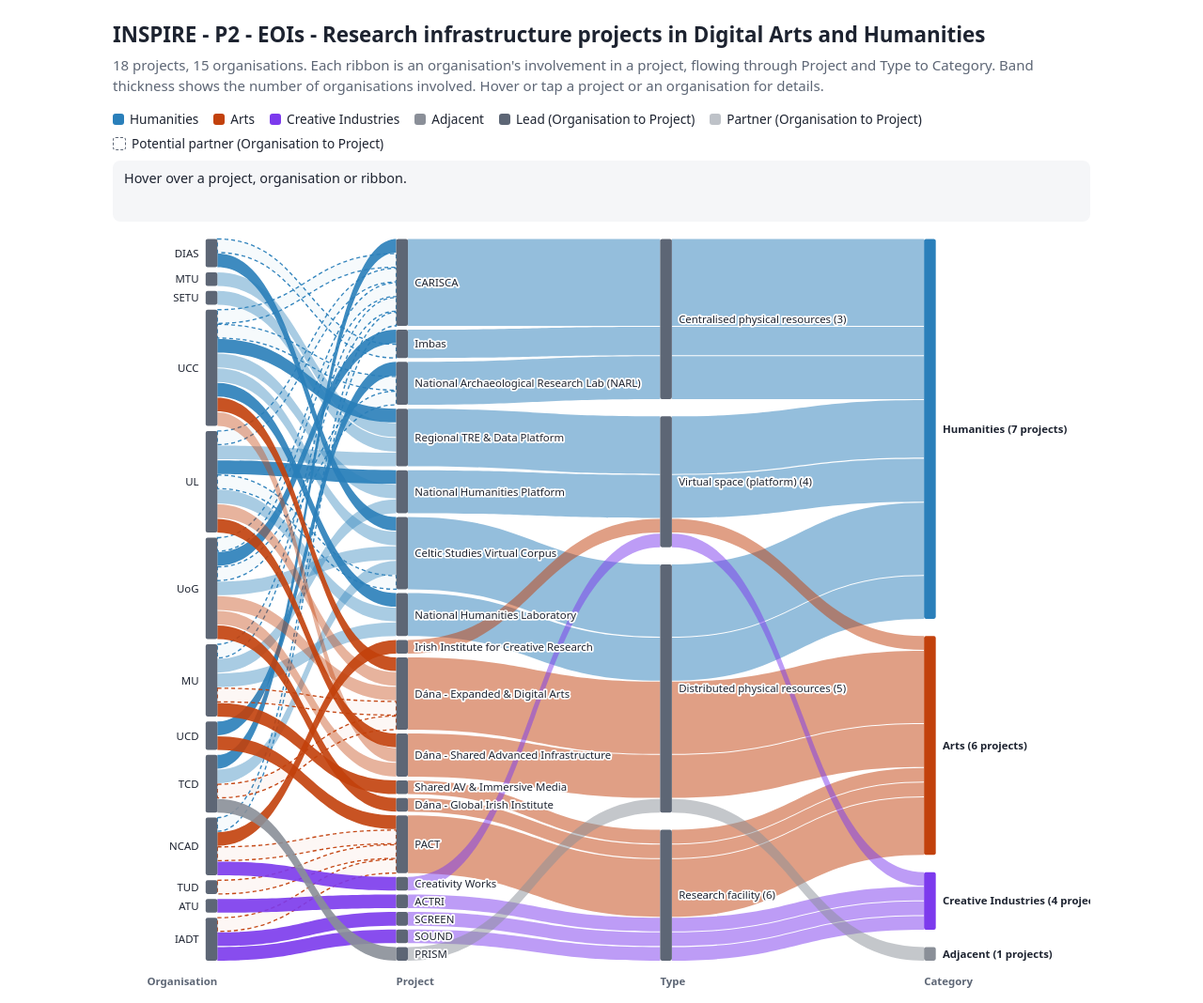
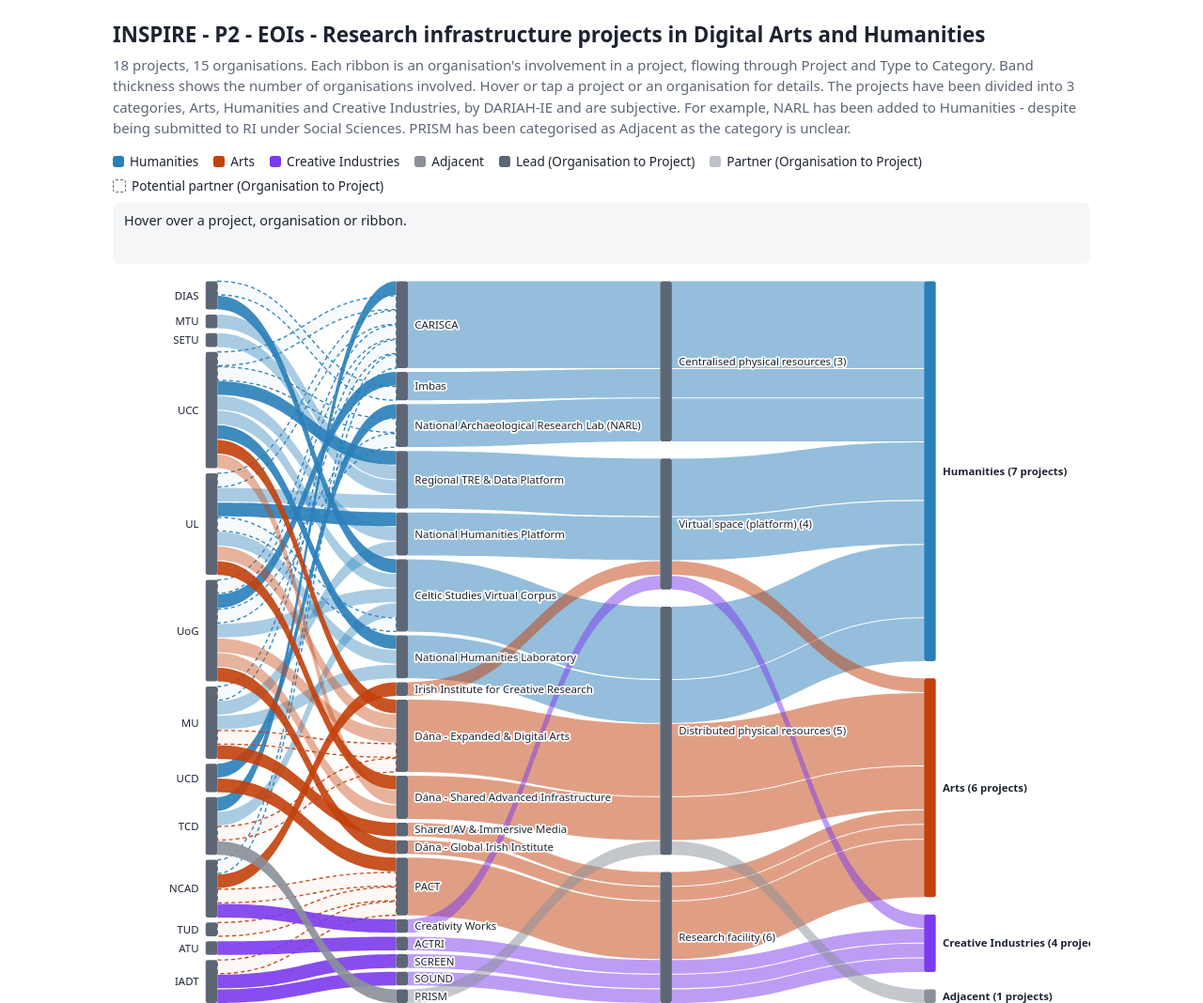
Before and after one commit to joanymurphy-dariahie/INSPIRE-P2-EOI-DAH, a plain HTML site: page index.html in a window 1280 px wide. Shown: the top 1068 px of the page at 94% size. Drawn offline with Linux system fonts and the light colour scheme.

Commit message:
Add files via upload

```diff
--- a/index.html
+++ b/index.html
@@ -30,7 +30,7 @@ td.n,th.n{text-align:center}
 <body>
 <main>
 <h1>INSPIRE - P2 - EOIs - Research infrastructure projects in Digital Arts and Humanities</h1>
-<p class="sub">18 projects, 15 organisations. Each ribbon is an organisation's involvement in a project, flowing through Project and Type to Category. Band thickness shows the number of organisations involved. Hover or tap a project or an organisation for details.</p>
+<p class="sub">18 projects, 15 organisations. Each ribbon is an organisation's involvement in a project, flowing through Project and Type to Category. Band thickness shows the number of organisations involved. Hover or tap a project or an organisation for details. The projects have been divided into 3 categories, Arts, Humanities and Creative Industries, by DARIAH-IE and are subjective. For example, NARL has been added to Humanities - despite being submitted to RI under Social Sciences. PRISM has been categorised as Adjacent as the category is unclear.</p>
 <div class="legend" id="legend"></div>
 <div id="info">Hover over a project, organisation or ribbon.</div>
 <div class="scroll"><svg id="viz" viewBox="0 0 1000 780" role="img" aria-label="Alluvial diagram of organisations, projects, types and categories"></svg></div>
```
